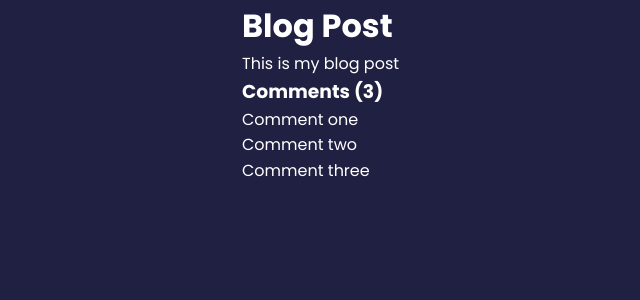
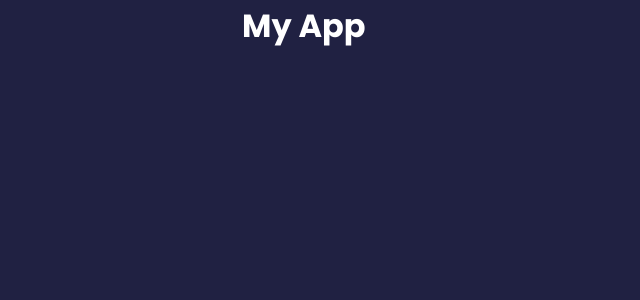
Before and after one commit to willbowdler/FeedBack-Application-UDTut, a React (Create React App) app: page / in a window 1280 px wide. Shown: the top 300 px of the page, without its empty margins (34-674 px from the left). Built offline with nearby package versions, Linux system fonts and the light colour scheme.

Commit message:
God is my strength and my sheild and song

```diff
--- a/src/App.js
+++ b/src/App.js
@@ -1,25 +1,7 @@
 function App() {
-  const title = 'Blog Post'
-  const body = 'This is my blog post'
-  const comments = [
-    {id: 1, text: 'Comment one'},
-    {id: 2, text: 'Comment two'},
-    {id: 3, text: 'Comment three'},
-  ]
-
   return (
     <div className="container">
-      <h1>{title}</h1>
-      <p>{body}</p>
-
-      <div className="comments">
-        <h3>Comments ({comments.length})</h3>
-        <ul>
-          {comments.map((comment) => {
-            return <li>{comment.text}</li>
-          })}
-        </ul>
-      </div>
+      <h1>My App</h1>
     </div>
 
 
```
